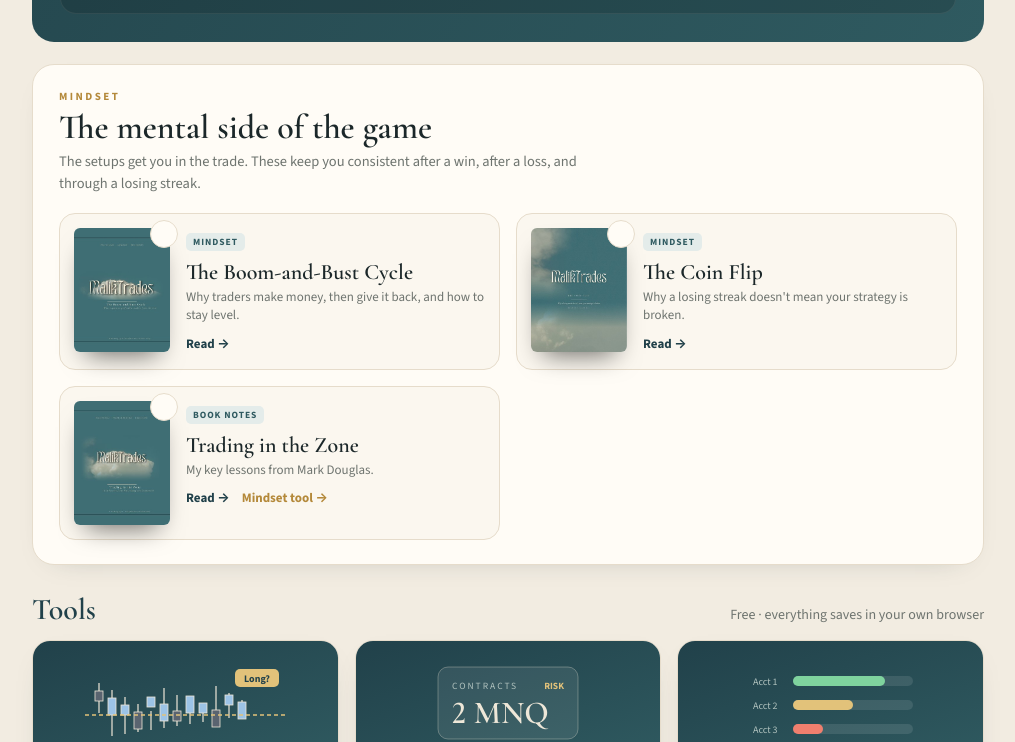
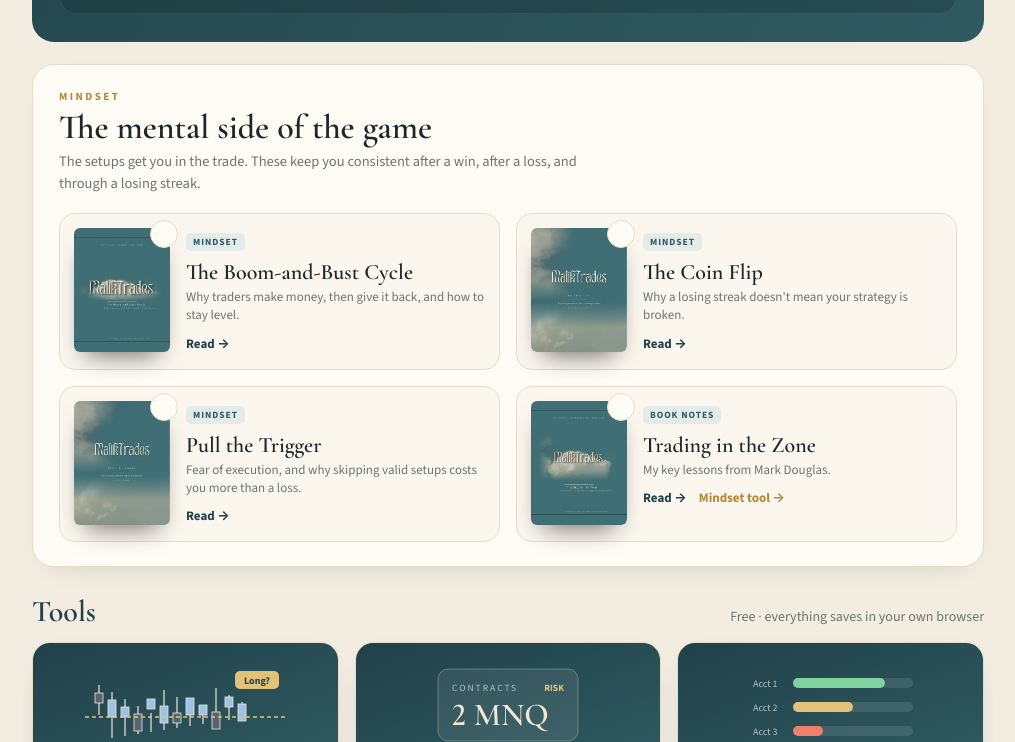
Before and after one commit to maliktradesvp/maliktradesvp.github.io, a plain HTML site: page index.html in a window 1280 px wide. Shown: the part 3986-4728 px from the top of the page, without its empty margins (260-1275 px from the left). Drawn offline with nearby package versions, Linux system fonts and the light colour scheme.

Commit message:
Add files via upload

```diff
--- a/index.html
+++ b/index.html
@@ -640,6 +640,7 @@ function paintGuides(){
   const MIND = [
     { id:"p5", slug:"boom-and-bust-cycle", title:"The Boom-and-Bust Cycle", line:"Why traders make money, then give it back, and how to stay level.", tag:"Mindset" },
     { id:"p6", slug:"the-coin-flip", title:"The Coin Flip", line:"Why a losing streak doesn't mean your strategy is broken.", tag:"Mindset" },
+    { id:"p14", slug:"pull-the-trigger", title:"Pull the Trigger", line:"Fear of execution, and why skipping valid setups costs you more than a loss.", tag:"Mindset" },
     { id:"p8", slug:"trading-in-the-zone", title:"Trading in the Zone", line:"My key lessons from Mark Douglas.", tag:"Book notes", tool:true }
   ];
   const ALLB = [FEAT, FEAT2, ...SETB, ...MIND], nRead = ALLB.filter(b => readSet.has(b.id)).length;
```
Also changed, not shown: pull-the-trigger-cover.jpg (added), 1 other file.
